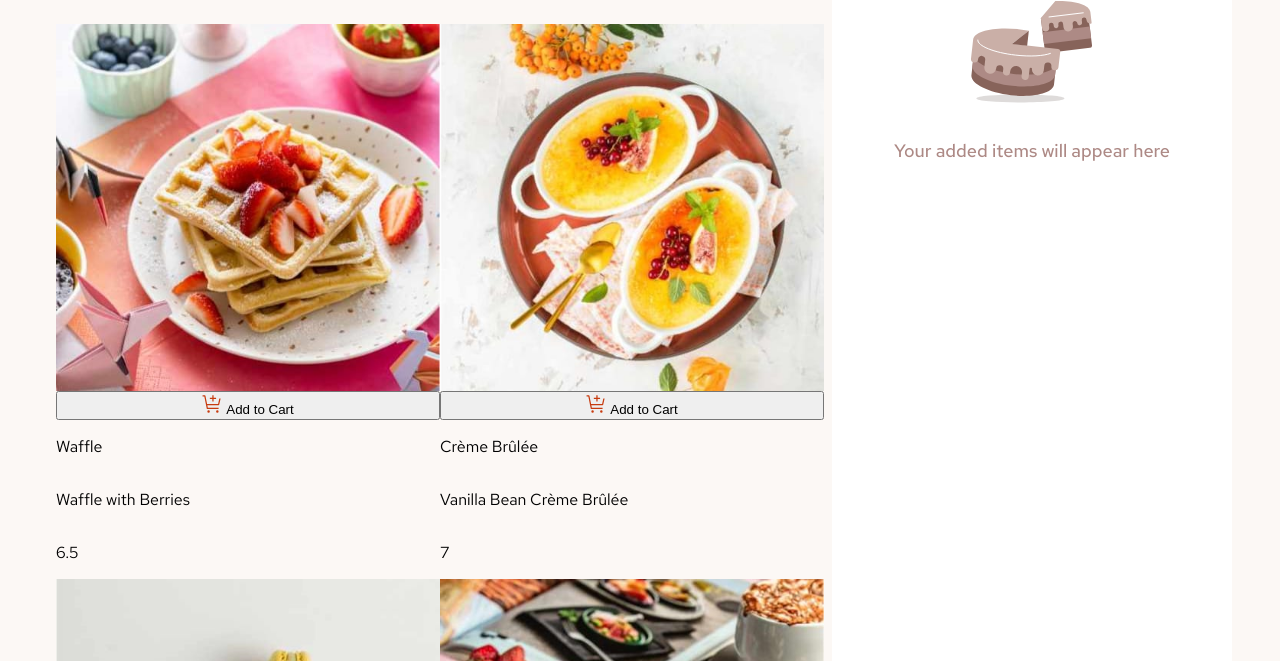
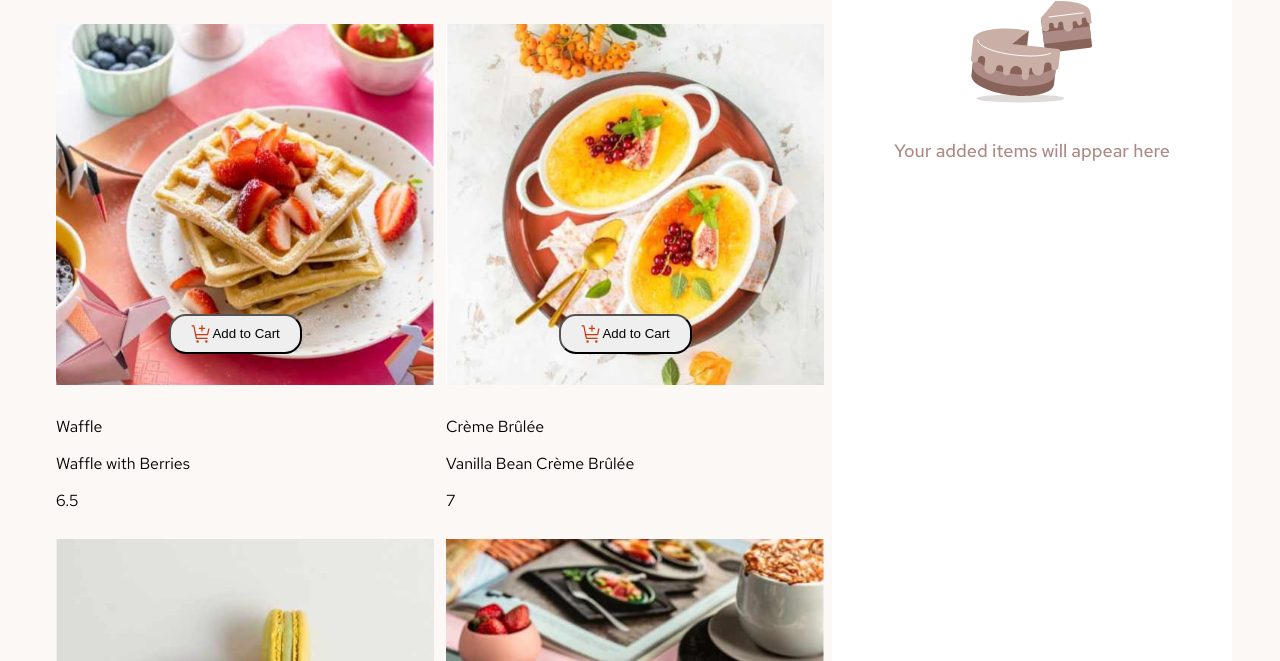
Before and after one commit to BuhleMtshali/product-cart-fm, a plain HTML site: page index.html in a window 1280 px wide. Shown: the part 139-800 px from the top of the page. Drawn offline with Linux system fonts and the light colour scheme; a web font is replaced by a local one.

Commit message:
updated the stylesheet

```diff
--- a/index.css
+++ b/index.css
@@ -50,9 +50,24 @@ body{
 #menu-container{
     display: grid;
     grid-template-columns: repeat(auto-fit, minmax(300px, 1fr));
+    gap: 12px;
 }
 
 .menu-item{
     display: flex;
     flex-direction: column;
+    position: relative;
 }
+
+.menu-item button{
+   position: absolute;
+   top: 290px;
+   left: 30%;
+   display: flex;
+   align-items: center;
+   padding: 8px 20px;
+   border-radius: 17px;
+}
+.decriptions{
+    margin-top: 15px;
+}
--- a/index.js
+++ b/index.js
@@ -17,9 +17,11 @@ data.forEach((item) => {
                          <img src = "assets/icon-add-to-cart.svg"/>
                          Add to Cart
                          </button>
+                        <div class = "decriptions">
                         <p class="catergory">${item.category}</p>
                         <p class="name">${item.name}</p>
                         <p class="price">${item.price}</p>
+                        </div>
                         `
                         menuItemsContainer.appendChild(menuItem)
 })
```
